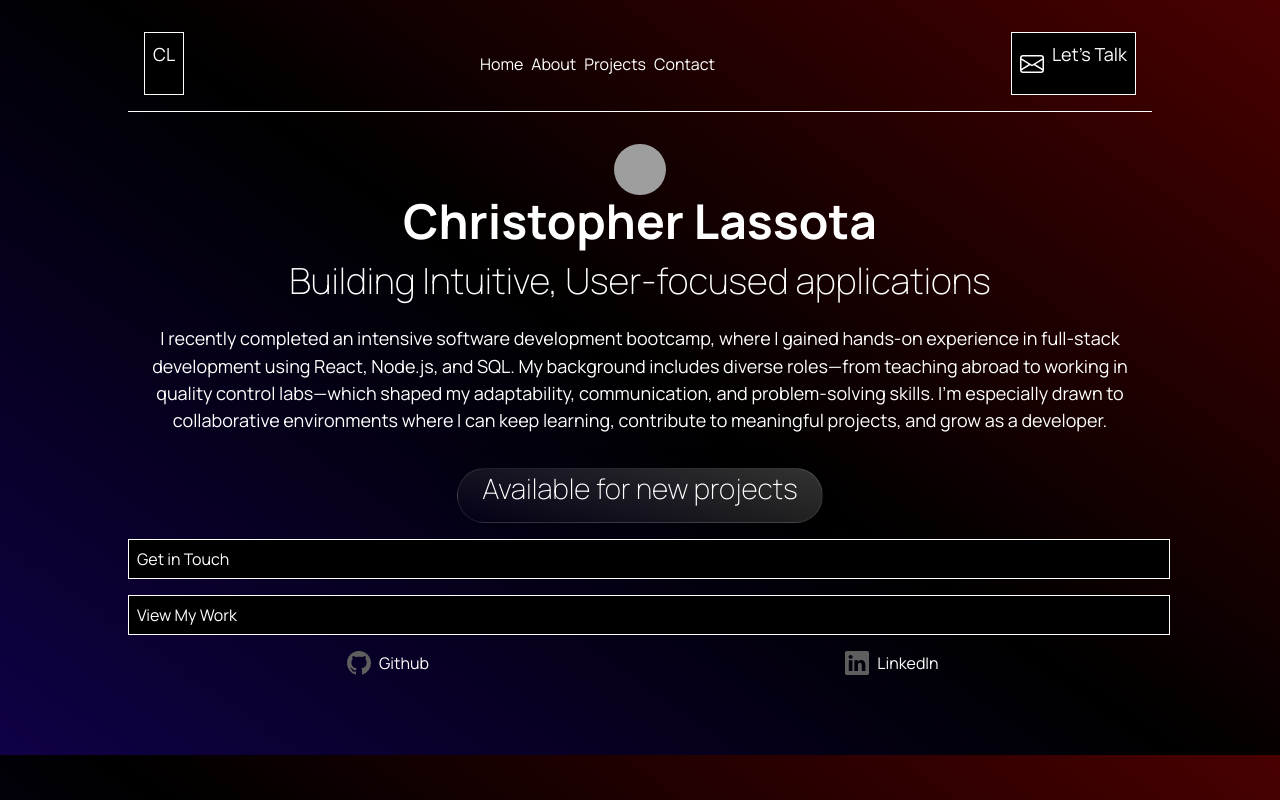
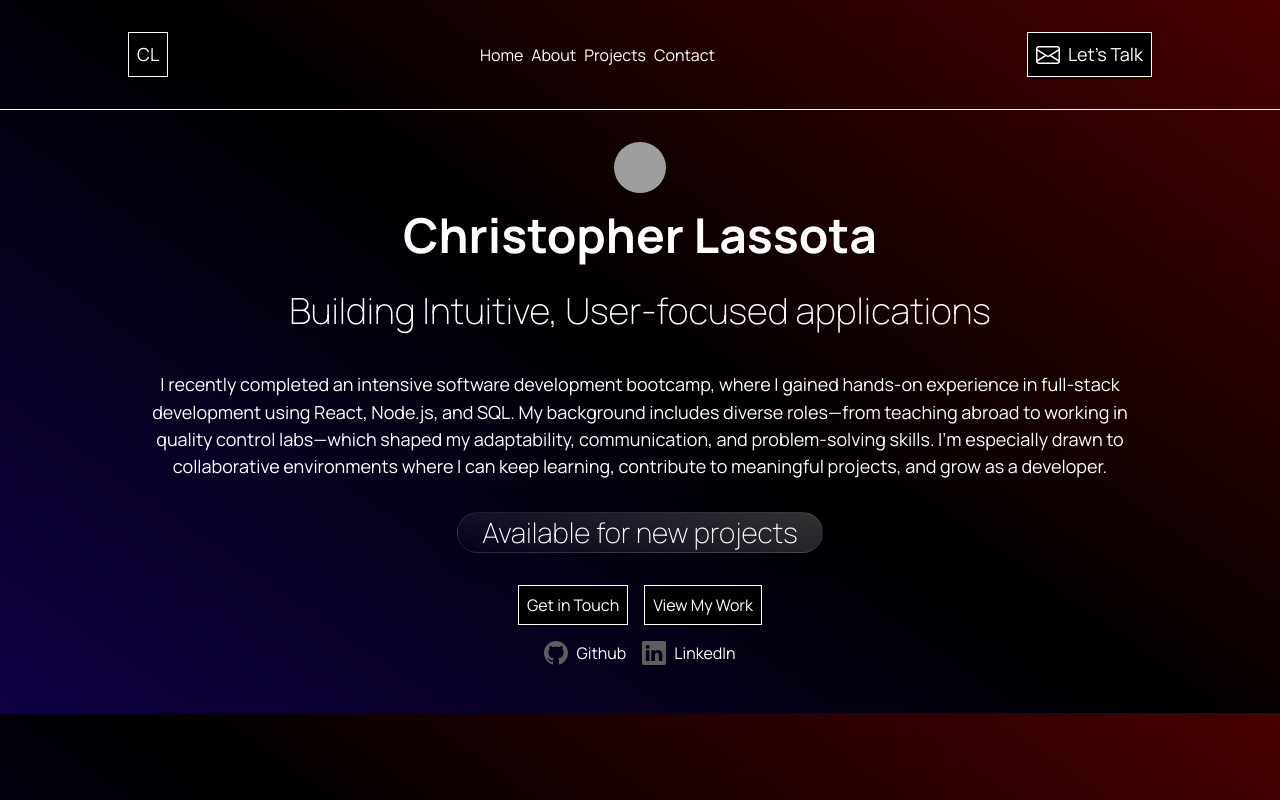
Before and after one commit to christopherlassota/my-website, a React (Vite) app: page / in a window 1280 px wide. Built offline with nearby package versions, Linux system fonts and the light colour scheme; grey boxes are pictures that could not be loaded.

Commit message:
add hero styling

```diff
--- a/src/App.scss
+++ b/src/App.scss
@@ -11,22 +11,13 @@
 
 body {
     flex-direction: row;
-    padding: 2rem;
     background: $primary-background;
     color: $primary-text;
-
-    @include tablet {
-      padding: 2rem 4rem;
-    }
-
-    @include desktop {
-      padding: 2rem 8rem;
-    }
 }
 
 h1 {
   font-family: "Manrope", sans-serif;
-  font-size: 2rem;
+  font-size: 1.97rem;
   margin:  0 0 0.5em 0;
   line-height: 1.2rem;
 
@@ -58,7 +49,6 @@ h3 {
   font-size: 1.25rem;
   font-weight: 200;
   line-height: 1.4rem;
-  margin:  0 0 0.5em 0;
 
   @include tablet {
     font-size: 1.5rem;
@@ -70,7 +60,6 @@ h3 {
 }
 
 p {
-  margin:  0 0 1em 0;
   font-size: 1rem;
   line-height: 1.7rem;
 
--- a/src/Components/Header/Header.scss
+++ b/src/Components/Header/Header.scss
@@ -3,7 +3,7 @@
 
 .header {
     @include flex-center(row, space-between);
-    padding: 0 1rem 1rem 1rem;
+    @include page-padding;
     border-bottom: 1px solid white;
 
     &__logo {
@@ -11,6 +11,7 @@
         border: 1px solid white;
         padding: 0.5rem;
     }
+
     // &__navigation {}
     &__waffle {
         @include desktop {
--- a/src/Components/Hero/Hero.scss
+++ b/src/Components/Hero/Hero.scss
@@ -3,9 +3,14 @@
 
 .hero {
     @include flex-center(column);
+    @include page-padding;
     padding: 2rem 0;
     gap: 1rem;
     text-align: center;
+
+    @include tablet {
+        gap: 2rem;
+    }
 
     &__picture {
         aspect-ratio: 1;
@@ -28,29 +33,48 @@
         padding: 0.5rem 1.5rem;
         border-radius: 50px;
     }
+
     &__actions {
         width: 100%
     }
+
     &__buttons {
         @include flex-center(column);
         width: 100%;
         gap: 1rem;
+
+        @include tablet {
+            @include flex-center(row)
+        }
     }
+
     &__button {
         @include flex-center(row, flex-start);
         width: 100%;
         background-color: black;
         padding: 0.5rem;
         border: 1px solid white;
+
+        @include tablet {
+            @include flex-center(row);
+            width: auto;
+        }
     }
+
     &__link {
         width: 100%;
+
+        @include tablet {
+            width: auto;
+        }
     }
+
     &__icons {
         @include flex-center(row);
         padding: 1rem;
         gap: 1rem;
     }
+
     &__socials {
         @include flex-center(row);
         width: 100%;
--- a/src/styles/_mixins.scss
+++ b/src/styles/_mixins.scss
@@ -26,10 +26,26 @@
 
 @mixin glass-card {
   padding: 2rem;
-  background: linear-gradient(15deg,rgba(255, 255, 255, 0) 0%, rgba(255, 255, 255, 0.2) 100%);
+  background: linear-gradient(
+    15deg,
+    rgba(255, 255, 255, 0) 0%,
+    rgba(255, 255, 255, 0.2) 100%
+  );
   border-radius: 1rem;
   border: 1px solid rgba(255, 255, 255, 0.1);
   box-shadow: 0 4px 30px rgba(0, 0, 0, 0.1);
   backdrop-filter: blur(4px);
   -webkit-backdrop-filter: blur(4px);
 }
+
+@mixin page-padding {
+  padding: 2rem;
+
+  @include tablet {
+    padding: 2rem 4rem;
+  }
+
+  @include desktop {
+    padding: 2rem 8rem;
+  }
+}
```
